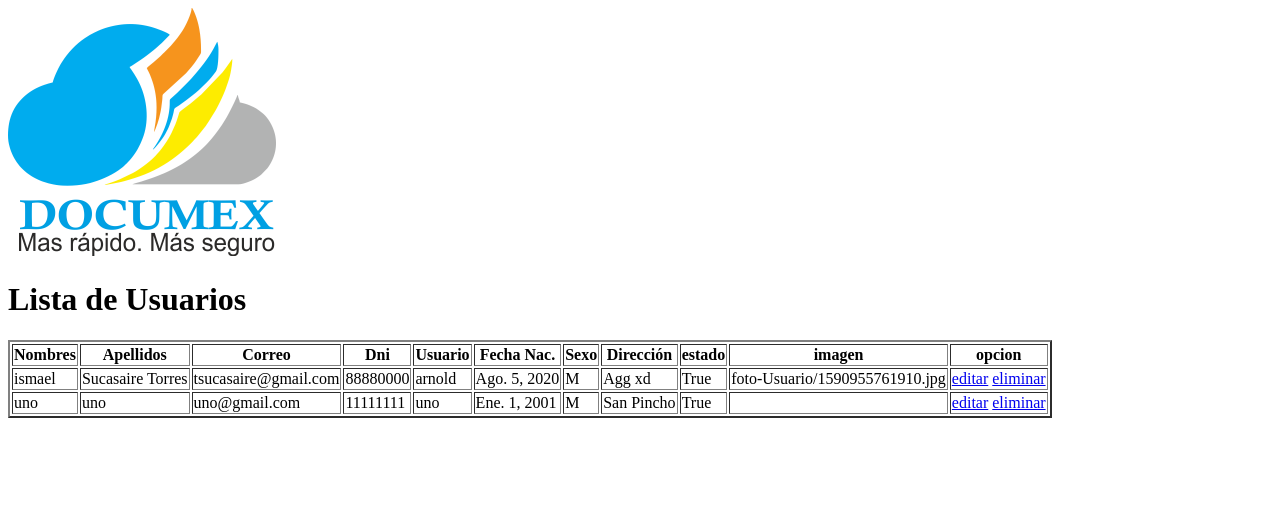
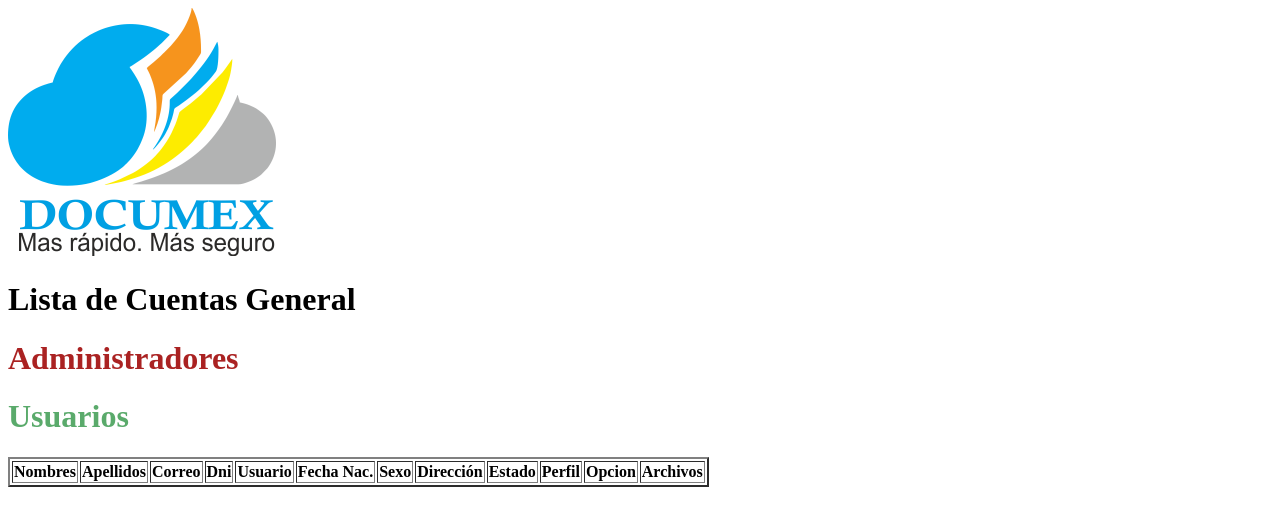
Before and after one commit to JuanCarlosOrdonezCcoriccaza/DocumexDjango, a Django app: page /accounts/listarUser in a window 1280 px wide. Shown: the top 526 px of the page. Run offline with Django 3.2, Linux system fonts and the light colour scheme; data comes from the database, SQL or seed files in the repository; both versions use the stored data as it was after the commit; lists and menus that the app fills with data are empty; some libraries are stand-ins or nearby versions.

Commit message:
Reparacion de mis documentos

```diff
--- a/src/documex/urls.py
+++ b/src/documex/urls.py
@@ -6,6 +6,7 @@
     path("",views.index, name="index"),
     path("herramienta",views.herramienta, name="herramienta"),
     path("misDocumentos",views.misDocumentos, name="misDocumentos"),
-    path("formSubir",views.formSubir, name="formSubir"),
+    path("misDocumentos/<int:id>/",views.misDocumentos, name="misDocumentos"),
+    path("formSubir/<int:id>/",views.formSubir, name="formSubir"),
     path("nuevoDocumento",views.nuevoDocumento,name="Nuevo_Documento"),
 ]
--- a/src/templates/herramienta.html
+++ b/src/templates/herramienta.html
@@ -22,7 +22,6 @@
 </head>
 <body>
     <!--Header-->
-
     {% include 'menu.html' %}
     {% block menu%}
     {% endblock %}
@@ -31,6 +30,7 @@
     <div class="herramientas">
         <div class="herramientas-panel">
             <nav class="herramientas-panel-navegacion">
+
                 <ul class="navegacion__menu">
                     <li><a href="misDocumentos">Mis Documentos</a>
                         <ul>
@@ -46,7 +46,7 @@
                     <li><a href="#">Documentos Recibidos</a></li>
                     <li><a href="#">Enviar</a></li>
                     <li><a href="#">Buscar mi Documento</a></li>
-                    {% if usuario.admin %}
+                    {% if user.admin %}
                     <li><a href="accounts/listarUser">Listar Usuarios</a></li>
                     {% endif %}
                 </ul>
--- a/src/templates/listarUsers.html
+++ b/src/templates/listarUsers.html
@@ -17,7 +17,7 @@
                 <a href="/herramienta"><img src="{% static 'images/documex.png' %}"></a>
             </div>
             <div id="contenido">
-                <h1>Lista de Usuarios</h1>
+                <h1>Lista de Cuentas General</h1><h1 style="color: #A22;">Administradores</h1><h1 style="color: #5aaa6b;">Usuarios</h1>
                 <table border=2>
                     <thead>
                         <tr>
@@ -30,15 +30,20 @@
                             <th>Fecha Nac.</th>
                             <th>Sexo</th>
                             <th>Dirección</th>
-                            <th>estado</th>
-                            <th>imagen</th>
-                            <th>opcion</th>
+                            <th>Estado</th>
+                            <th>Perfil</th>
+                            <th>Opcion</th>
+                            <th>Archivos</th>
                         </tr>
                     </thead>
                     <tbody>
                         {% for usuario in usuarios %}
-                        {% if not usuario.admin%}
-                            <tr>
+                        {% if user.admin %}
+                        {%if usuario.admin%}
+                            <tr style="background-color: #A22;color:#FFF">
+                        {%else%}
+                            <tr style="background-color: #5aaa6b; color:#FF9">
+                        {%endif%}
                                 <td>{{usuario.nombres}}</td>
                                 <td>{{usuario.apellidos}}</td>
                                 <td>{{usuario.correo}}</td>
@@ -51,8 +56,9 @@
                                 <td>{{usuario.estado}}</td>
                                 <td>{{usuario.imagen}}</td>
                                 <td><a href="{%url 'editarUser' usuario.id %}">editar</a> <a href="{%url 'eliminarUser' usuario.id %}">eliminar</a></td>
+                                <td><a href="{%url 'misDocumentos' usuario.id %}">Ver Archivos</a></td>
                             </tr>
-                        {% endif %}
+                        {%endif%}
                         {% endfor %}
                     </tbody>
                 </table>
```
Also changed, not shown: src/documex/views.py (+10 -3 lines), src/templates/herramientas/misDocumentos.html (+7 -3 lines), src/dbDocumex.sqlite3, src/media/Archivos/0b1eca83-8d4a-47ac-9c50-9152a829a961.jpg (added).
